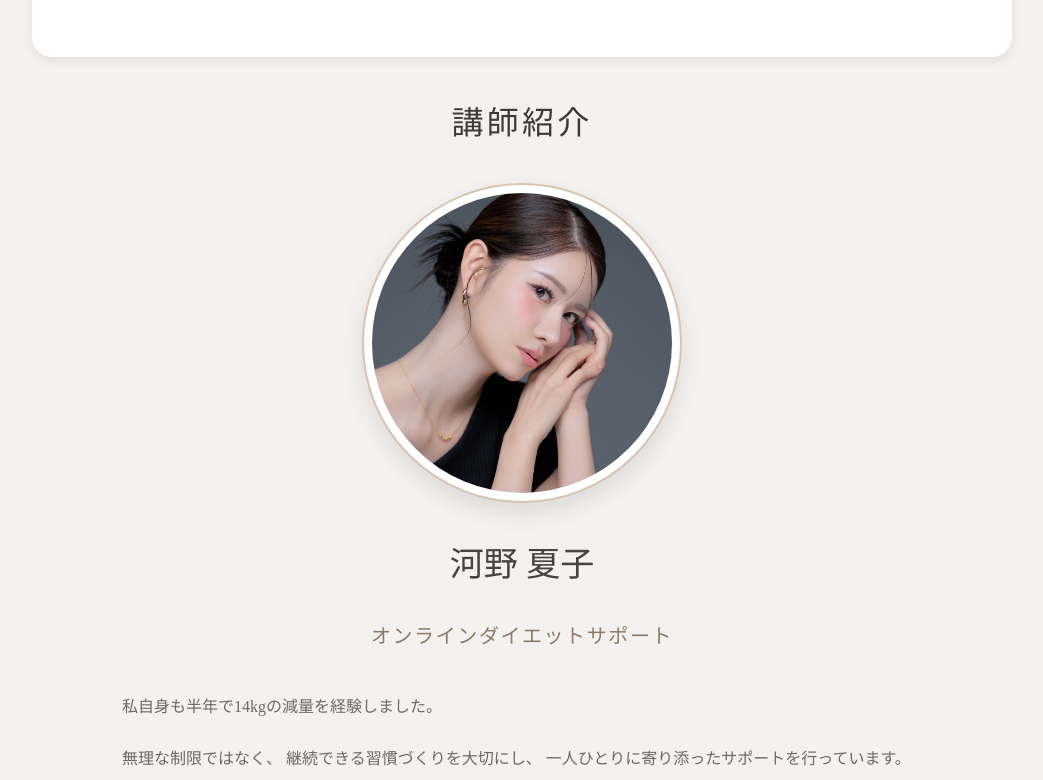
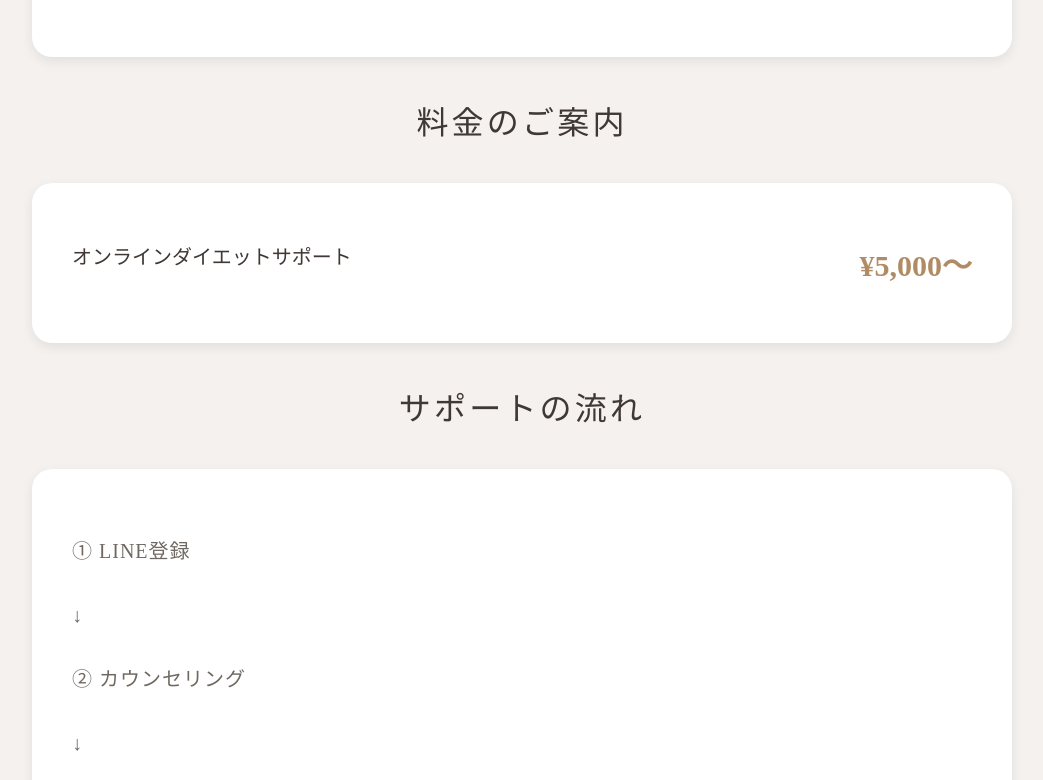
Before and after one commit to ntotalbeauty/N-homepage, a plain HTML site: page diet.html in a window 1280 px wide. Shown: the part 3364-4144 px from the top of the page, without its empty margins (118-1161 px from the left). Drawn offline with Linux system fonts and the light colour scheme.

Commit message:
Remove instructor profile from diet.html
Removed instructor introduction section from diet.html.

```diff
--- a/diet.html
+++ b/diet.html
@@ -414,33 +414,6 @@ ZOOMを使って、
 </div>
 
 
-<h1>講師紹介</h1>
-
-<div class="profile">
-
-<img src="natsuko.JPG">
-
-<h3>河野 夏子</h3>
-
-<p class="profile-title">
-オンラインダイエットサポート
-</p>
-
-<div class="profile-message">
-
-<p>
-私自身も半年で14kgの減量を経験しました。
-</p>
-
-<p>
-無理な制限ではなく、
-継続できる習慣づくりを大切にし、
-一人ひとりに寄り添ったサポートを行っています。
-</p>
-
-</div>
-
-</div>
 
 <h1>料金のご案内</h1>
 
```
